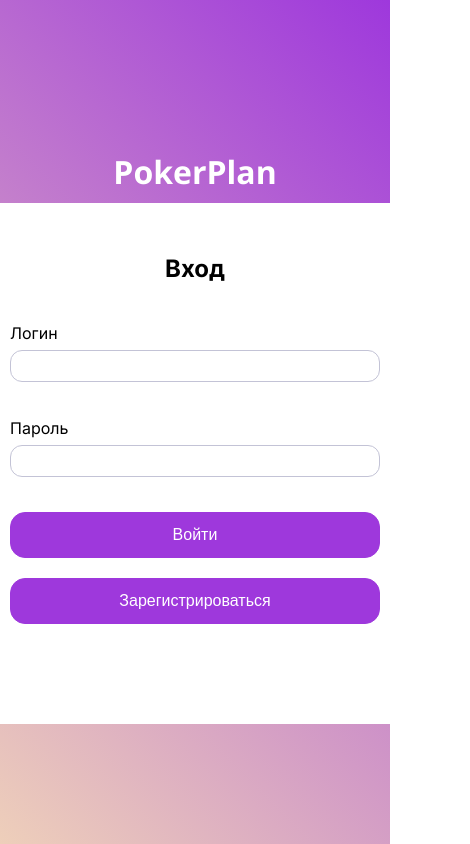
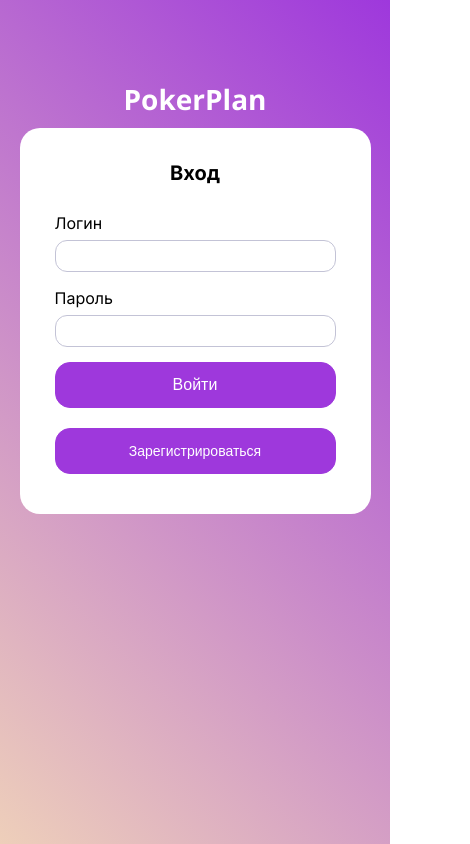
Before and after one commit to Lihappinesss/PlanItPoker, a React app in the folder apps/front/: page /login in a window 390 px wide. Shown: the whole page, 470 px wide, since content can reach past the window. Built offline with nearby package versions, Linux system fonts and the light colour scheme.

Commit message:
added adaptive for signIn and signUp

```diff
--- a/apps/front/src/components/Layouts/Auth/index.module.scss
+++ b/apps/front/src/components/Layouts/Auth/index.module.scss
@@ -23,3 +23,21 @@
   color: $layout;
   margin-bottom: 10px;
 }
+
+@media (max-width: 670px) {
+  .wrapper {
+    padding-top: 80px;
+    min-width: 320px;
+  }
+
+  .loginWrap {
+    width: 100%;
+    max-width: 90%;
+    padding: 30px 20px 40px;
+    border-radius: 20px;
+  }
+
+  .title {
+    font-size: 28px;
+  }
+}
--- a/apps/front/src/pages/signIn/index.module.scss
+++ b/apps/front/src/pages/signIn/index.module.scss
@@ -3,6 +3,8 @@
 .signin {
   display: flex;
   flex-direction: column;
+  max-width: 400px;
+  margin: 0 auto;
 }
 
 .enter {
@@ -16,4 +18,23 @@
 .link {
   text-decoration: none;
   color: $layout;
+  text-align: center;
+  display: block;
 }
+
+@media (max-width: 480px) {
+  .signin {
+    padding: 0 15px;
+    max-width: 100%;
+  }
+
+  .enter {
+    font-size: 20px;
+    margin-bottom: 25px;
+  }
+
+  .link {
+    font-size: 14px;
+  }
+
+}
--- a/apps/front/src/pages/signIn/index.tsx
+++ b/apps/front/src/pages/signIn/index.tsx
@@ -56,14 +56,12 @@ const SignIn = () => {
           handleChange={handleChange}
           type='text'
         />
-        <Indent top={20} />
         <Input
           label='Пароль'
           name='password'
           handleChange={handleChange}
           type='password'
         />
-        <Indent top={20} />
         <Button
           type={0}
           size='l'
--- a/apps/front/src/pages/signUp/index.tsx
+++ b/apps/front/src/pages/signUp/index.tsx
@@ -114,7 +114,6 @@ const SignUp = () => {
           type='email'
         />
         {error.email && <div className={styles.error}>{error.email}</div>}
-        <Indent top={20} />
         <Input
           label='Пароль'
           handleChange={(e) => handleChange(e)}
@@ -123,7 +122,6 @@ const SignUp = () => {
           type='password'
         />
         {error.password && <div className={styles.error}>{error.password}</div>}
-        <Indent top={20} />
         <Input
           label='Логин'
           handleChange={(e) => handleChange(e)}
@@ -132,7 +130,6 @@ const SignUp = () => {
           type='text'
         />
         {error.username && <div className={styles.error}>{error.username}</div>}
-        <Indent top={20} />
         <label htmlFor='select-role' className={styles.label}>Роль</label>
         <div className={styles.changeRole}>
           <select
@@ -154,7 +151,6 @@ const SignUp = () => {
             <polyline points='1 1 5 5 9 1'></polyline>
           </symbol>
         </svg>
-        <Indent top={20} />
         <Button
           type={0}
           size='l'
```
